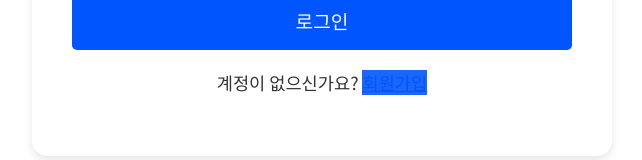
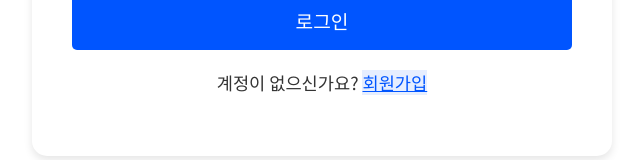
Before and after one commit to ChoiTheCreator/wallet-guardians-web, a React (Vite) app: page /login in a window 1280 px wide. In both pictures the pointer is over the element "회원가입". Shown: the part 496-656 px from the top of the page, without its empty margins (318-960 px from the left). Built offline with nearby package versions, Linux system fonts and the light colour scheme.

Commit message:
<Fix> Logout Navigating route change

```diff
--- a/src/components/Navbar.jsx
+++ b/src/components/Navbar.jsx
@@ -39,7 +39,7 @@ const Navbar = ({ isSidebarOpen }) => {
             <FaChartPie style={{ marginRight: '10px' }} />
             용도별 그래프
           </li>
-          <li onClick={() => navigate('/logout')}>
+          <li onClick={() => navigate('/')}>
             <FaSignOutAlt style={{ marginRight: '10px' }} />
             로그아웃
           </li>
--- a/src/style/LoginPage.scss
+++ b/src/style/LoginPage.scss
@@ -50,7 +50,7 @@ body {
         text-decoration: underline;
 
         &:hover {
-          background-color: color.scale($primary-color, $lightness: 10%);
+          background-color: color.scale($primary-color, $lightness: 90%);
         }
       }
     }
```
